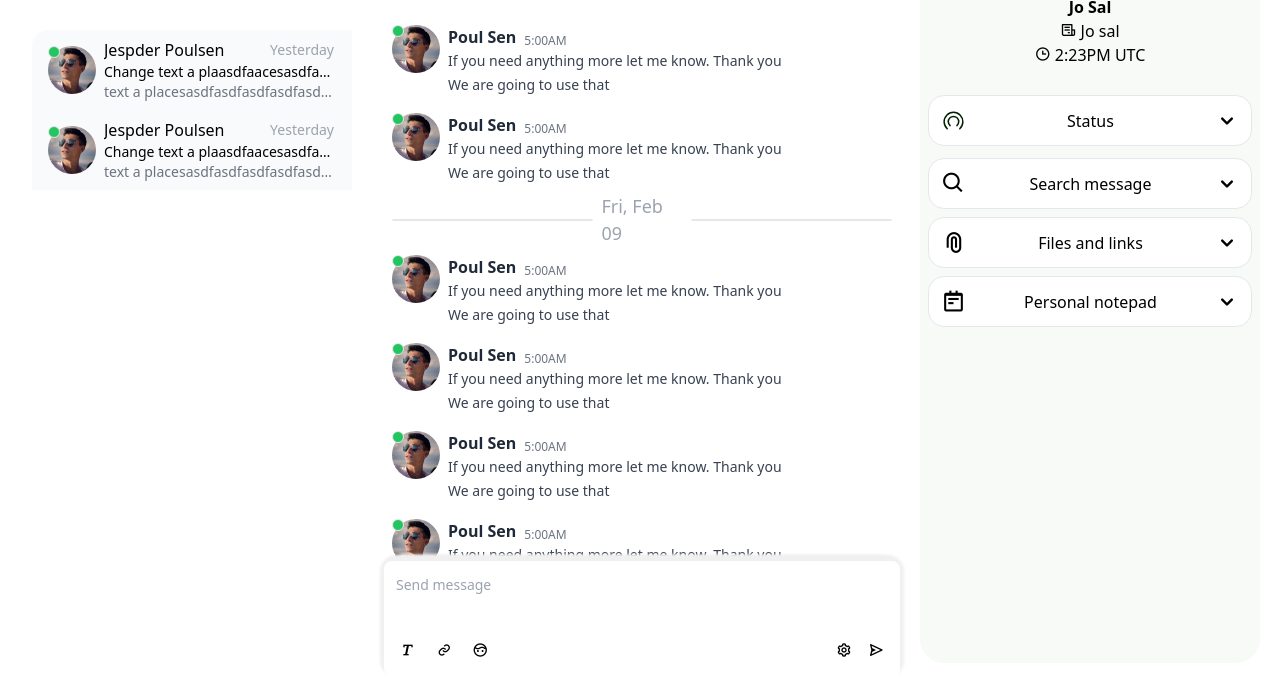
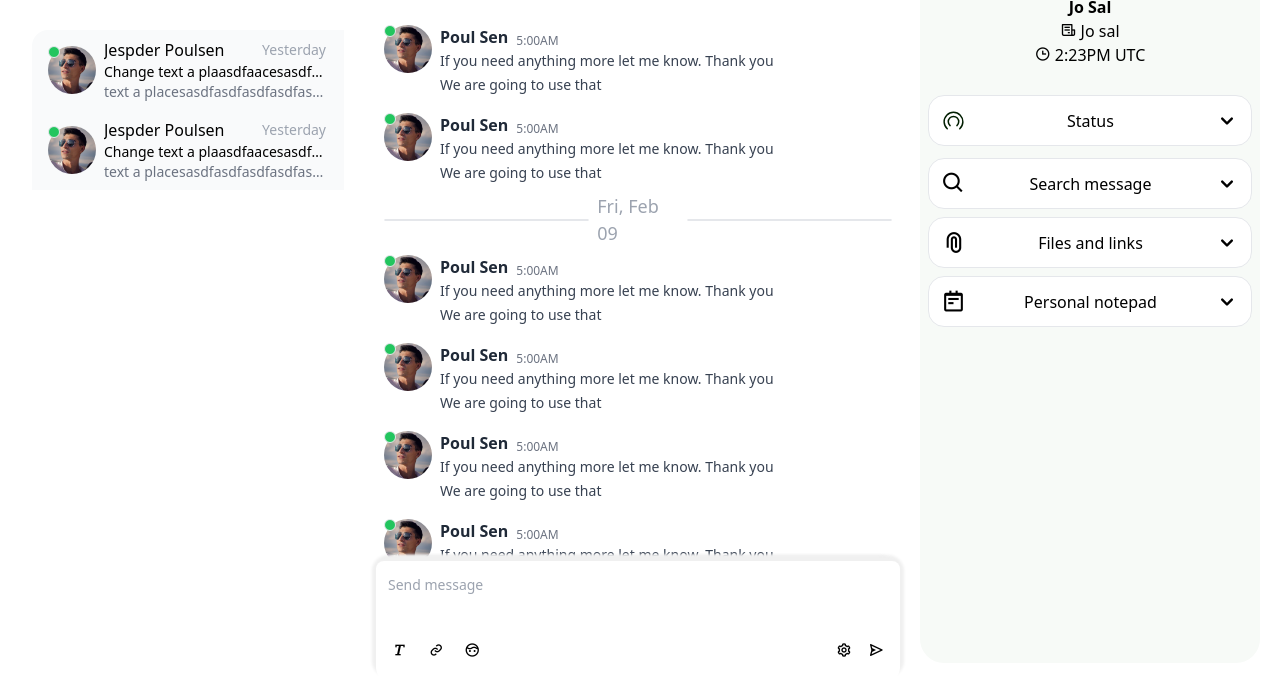
Before and after one commit to UmeshKumar0143/upwork, a website: page index.html in a window 1280 px wide. Shown: the part 117-800 px from the top of the page. Drawn offline with nearby package versions, Linux system fonts and the light colour scheme.

Commit message:
Modified something

```diff
--- a/index.html
+++ b/index.html
@@ -13,20 +13,8 @@
 </head>
 
 <body>
-    <main class="h-screen flex" x-data="{
-        isOpen: window.innerWidth < 1280 ? true : false,
-        toggleWidth() {
-            this.isOpen = !this.isOpen;
-        },
-        getWidth() {
-            return window.innerWidth;
-        }
-    }" x-init="() => {
-        window.addEventListener('resize', () => {
-            isOpen = getWidth() < 1280 ? true : false;
-        });
-    }">
-        <div class="xl:px-0 xl:ml-8 xl:w-[20em] flex flex-col h-screen w-full m-auto p-5 pt-4 ">
+    <main class="h-screen flex" x-data="{ isOpen: false }">
+        <div class="xl:px-0 xl:ml-8  xl:max-w-[312px] flex flex-col h-screen w-full m-auto p-5 pt-4 ">
             <div class="">
                 <div class=" flex justify-between items-center">
                     <h2 class="text-3xl font-semibold">Messages</h2>
@@ -254,7 +242,7 @@
                 </ul>
             </div>
         </div>
-        <div class="xl:flex h-screen hidden xl:w-[calc(100%-260px)]">
+        <div class="flex h-screen xl:w-[calc(100%-260px)]">
             <div class="pl-8 w-full pt-5 flex flex-col h-full justify-between transition-all duration-500"
                 :class="isOpen ? 'px-8' : 'px-0'">
                 <div class="">
```
Also changed, not shown: test.html (+4 -0 lines).
